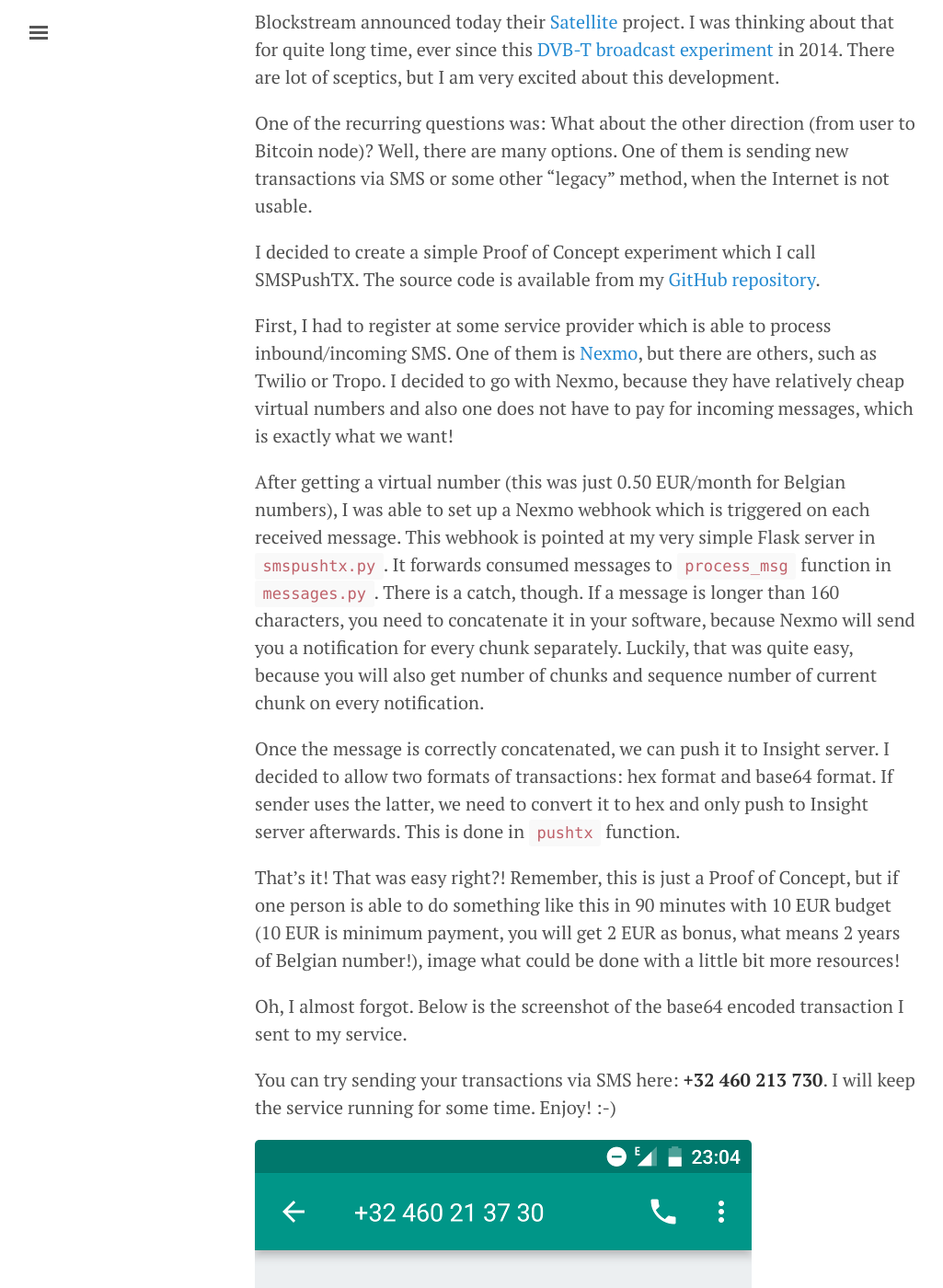
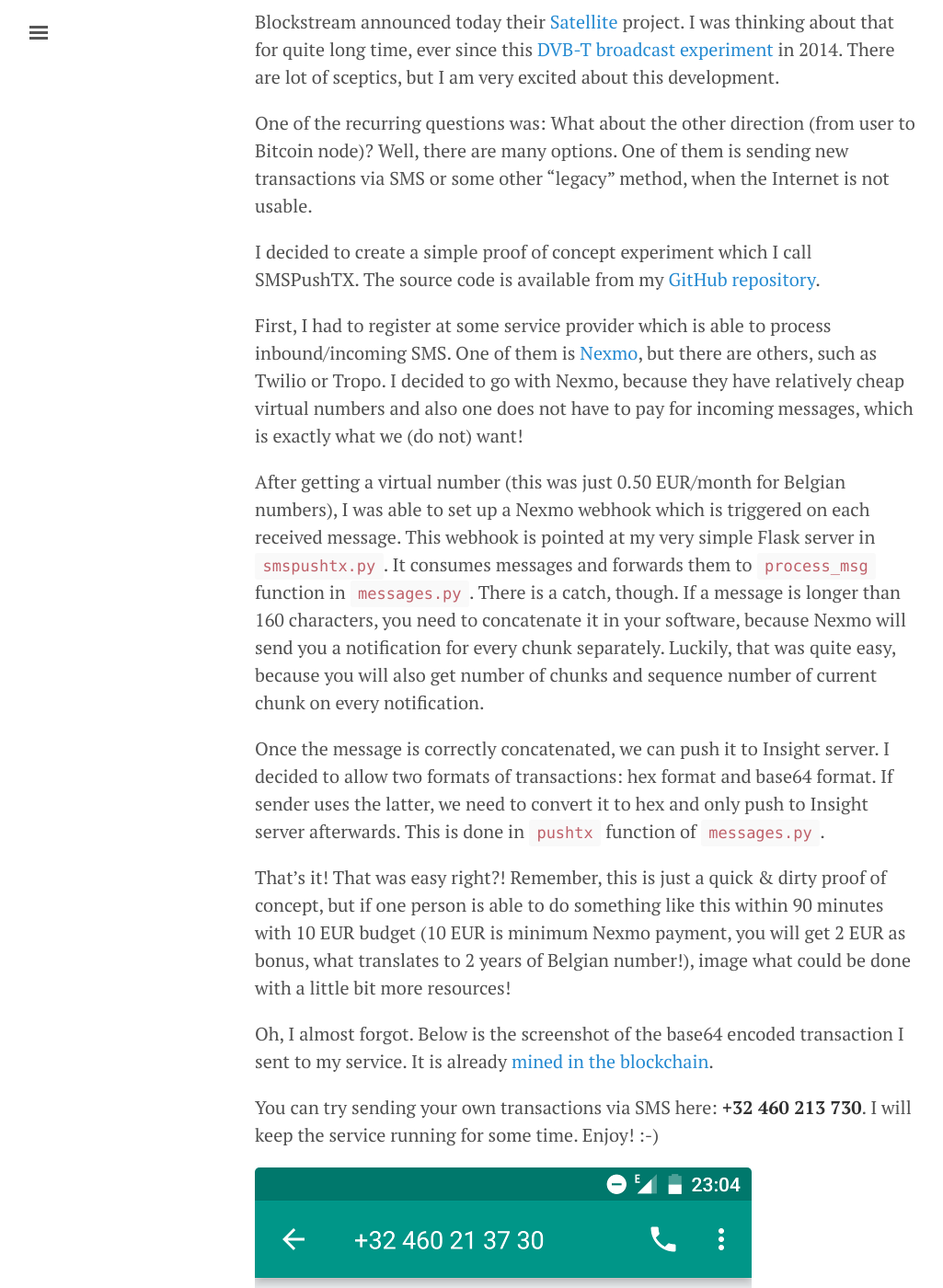
Before and after one commit to prusnak/rusnak.io, a Jekyll site: the page built from _posts/2017-08-15-how-to-push-bitcoin-transactions-via-sms.md, in a window 1280 px wide and 1400 px high, scrolled down 223 px. Shown: the whole window at 92% size, without its empty margins (3-1028 px from the left). Built offline with Jekyll 4.4.1, drawn with Linux system fonts in a browser that asks for light colours; nearby versions of some CDN libraries; comment, search, counter and statistics services are not loaded.

Commit message:
fix typos

```diff
--- a/_posts/2017-08-15-how-to-push-bitcoin-transactions-via-sms.md
+++ b/_posts/2017-08-15-how-to-push-bitcoin-transactions-via-sms.md
@@ -7,18 +7,18 @@
 
 One of the recurring questions was: What about the other direction (from user to Bitcoin node)? Well, there are many options. One of them is sending new transactions via SMS or some other "legacy" method, when the Internet is not usable.
 
-I decided to create a simple Proof of Concept experiment which I call SMSPushTX. The source code is available from my [GitHub repository](https://github.com/prusnak/smspushtx).
+I decided to create a simple proof of concept experiment which I call SMSPushTX. The source code is available from my [GitHub repository](https://github.com/prusnak/smspushtx).
 
-First, I had to register at some service provider which is able to process inbound/incoming SMS. One of them is [Nexmo](https://www.nexmo.com/), but there are others, such as Twilio or Tropo. I decided to go with Nexmo, because they have relatively cheap virtual numbers and also one does not have to pay for incoming messages, which is exactly what we want!
+First, I had to register at some service provider which is able to process inbound/incoming SMS. One of them is [Nexmo](https://www.nexmo.com/), but there are others, such as Twilio or Tropo. I decided to go with Nexmo, because they have relatively cheap virtual numbers and also one does not have to pay for incoming messages, which is exactly what we (do not) want!
 
-After getting a virtual number (this was just 0.50 EUR/month for Belgian numbers), I was able to set up a Nexmo webhook which is triggered on each received message. This webhook is pointed at my very simple Flask server in `smspushtx.py`. It forwards consumed messages to `process_msg` function in `messages.py`. There is a catch, though. If a message is longer than 160 characters, you need to concatenate it in your software, because Nexmo will send you a notification for every chunk separately. Luckily, that was quite easy, because you will also get number of chunks and sequence number of current chunk on every notification.
+After getting a virtual number (this was just 0.50 EUR/month for Belgian numbers), I was able to set up a Nexmo webhook which is triggered on each received message. This webhook is pointed at my very simple Flask server in `smspushtx.py`. It consumes messages and forwards them to `process_msg` function in `messages.py`. There is a catch, though. If a message is longer than 160 characters, you need to concatenate it in your software, because Nexmo will send you a notification for every chunk separately. Luckily, that was quite easy, because you will also get number of chunks and sequence number of current chunk on every notification.
 
-Once the message is correctly concatenated, we can push it to Insight server. I decided to allow two formats of transactions: hex format and base64 format. If sender uses the latter, we need to convert it to hex and only push to Insight server afterwards. This is done in `pushtx` function.
+Once the message is correctly concatenated, we can push it to Insight server. I decided to allow two formats of transactions: hex format and base64 format. If sender uses the latter, we need to convert it to hex and only push to Insight server afterwards. This is done in `pushtx` function of `messages.py`.
 
-That's it! That was easy right?! Remember, this is just a Proof of Concept, but if one person is able to do something like this in 90 minutes with 10 EUR budget (10 EUR is minimum payment, you will get 2 EUR as bonus, what means 2 years of Belgian number!), image what could be done with a little bit more resources!
+That's it! That was easy right?! Remember, this is just a quick & dirty proof of concept, but if one person is able to do something like this within 90 minutes with 10 EUR budget (10 EUR is minimum Nexmo payment, you will get 2 EUR as bonus, what translates to 2 years of Belgian number!), image what could be done with a little bit more resources!
 
-Oh, I almost forgot. Below is the screenshot of the base64 encoded transaction I sent to my service.
+Oh, I almost forgot. Below is the screenshot of the base64 encoded transaction I sent to my service. It is already [mined in the blockchain](https://blockchain.info/tx/d72ccc13fcbe9ea22ef60c4c5123c9825e7c56740e566ee1c3456471684b4b4e).
 
-You can try sending your transactions via SMS here: **+32 460 213 730**. I will keep the service running for some time. Enjoy! :-)
+You can try sending your own transactions via SMS here: **+32 460 213 730**. I will keep the service running for some time. Enjoy! :-)
 
 ![smspushtx](/assets/smspushtx.png)
```
